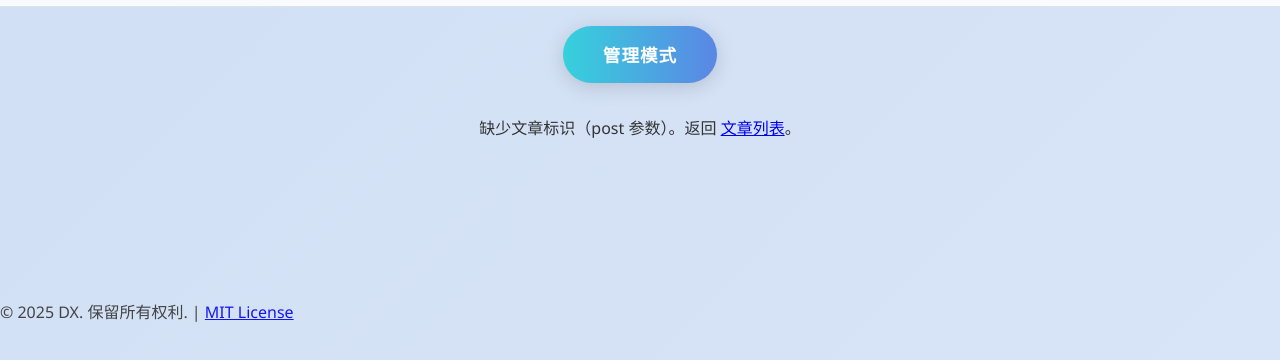
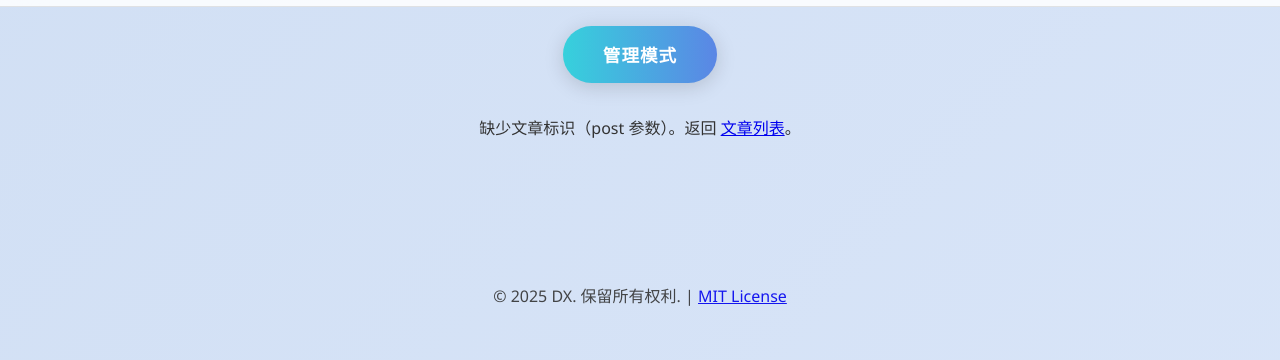
Before and after one commit to Dengdxx/Dengdxx.github.io, a plain HTML site: page post.html in a window 1280 px wide. Shown: the part 86-446 px from the top of the page. Drawn offline with nearby package versions, Linux system fonts and the light colour scheme.

Commit message:
Update post.html

```diff
--- a/post.html
+++ b/post.html
@@ -40,7 +40,7 @@
         <!-- JS 会渲染单篇文章 -->
     </main>
 
-    <footer>
+    <footer style="text-align: center;＂>
         <p>&copy; 2025 DX. 保留所有权利. | <a href="https://github.com/Dengdxx/Dengdxx.github.io/blob/main/LICENSE" target="_blank" rel="noopener">MIT License</a></p>
     </footer>
 
```
